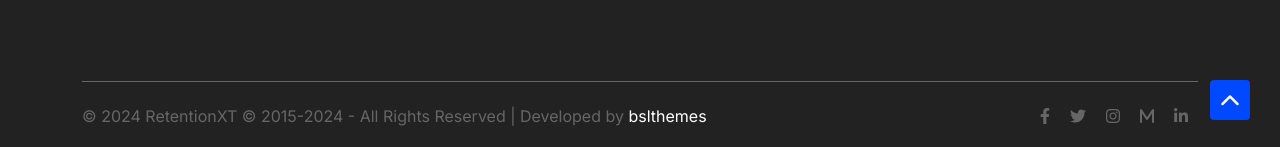
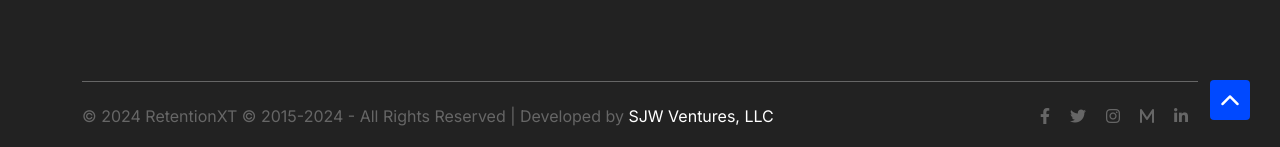
Before and after one commit to swagner2/retentionxt, a Jekyll site: the page built from index.html, in a window 1280 px wide and 900 px high, scrolled down 5822 px. Shown: the part 750-897 px from the top of the window. Built offline with Jekyll 4.4.1, drawn with Linux system fonts in a browser that asks for light colours.

Commit message:
update footer

```diff
--- a/_data/settings.yml
+++ b/_data/settings.yml
@@ -42,7 +42,7 @@ social:
 ### Footer
 footer:
   description: "Aliquam porttitor mauris sit amet orci. Aenean dignissim pellentesque felis. Morbi in sem quis dui placerat ornare."
-  copyright: "RetentionXT © 2015-2024 - All Rights Reserved | Developed by <a href=\"https://bslthemes.com\" target=\"_blank\">bslthemes</a>"
+  copyright: "RetentionXT © 2015-2024 - All Rights Reserved | Developed by <a href=\"https://salesignition.com\" target=\"_blank\">SJW Ventures, LLC</a>"
 
   menu:
     title: "Additional Links"
```
